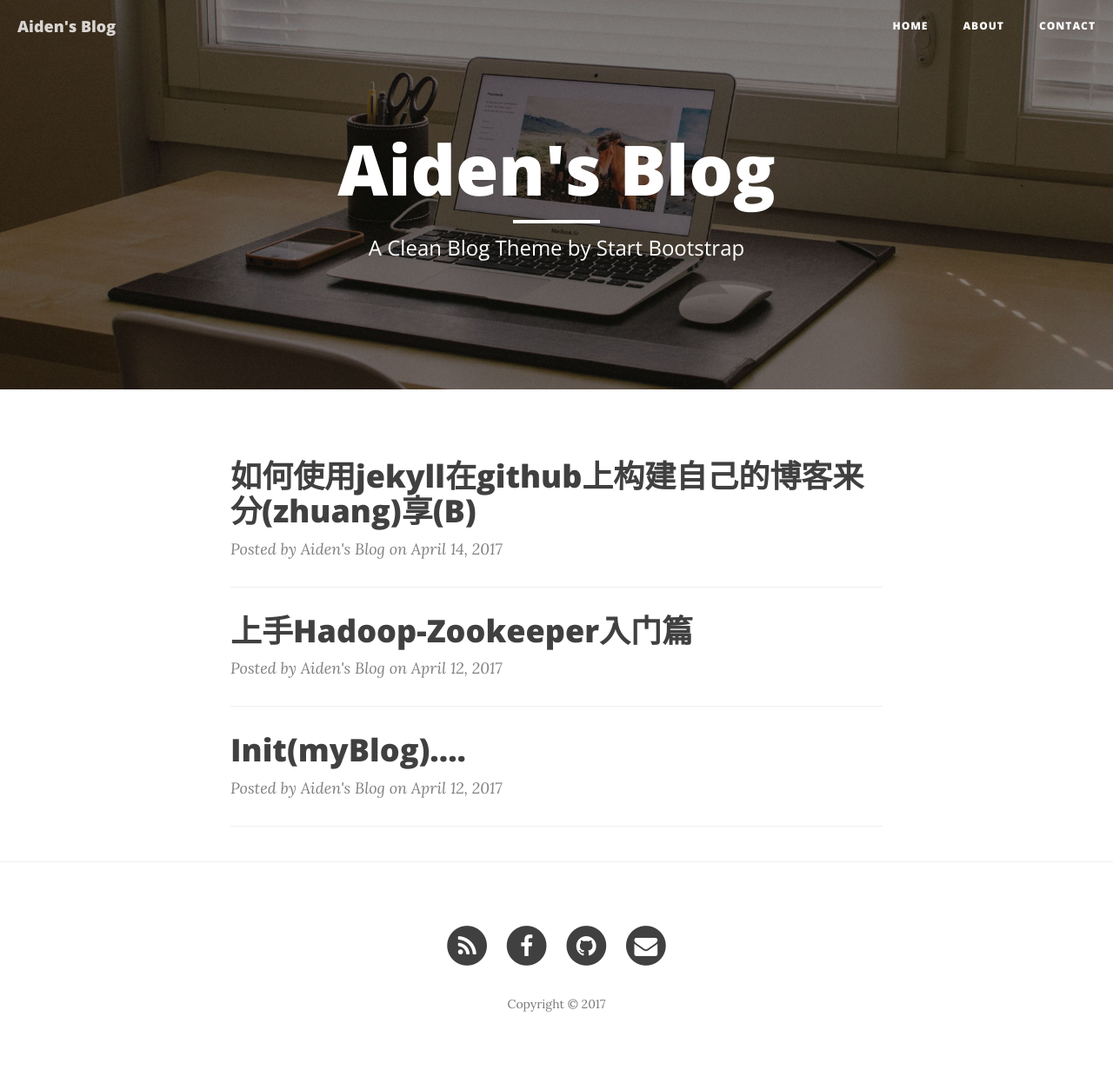
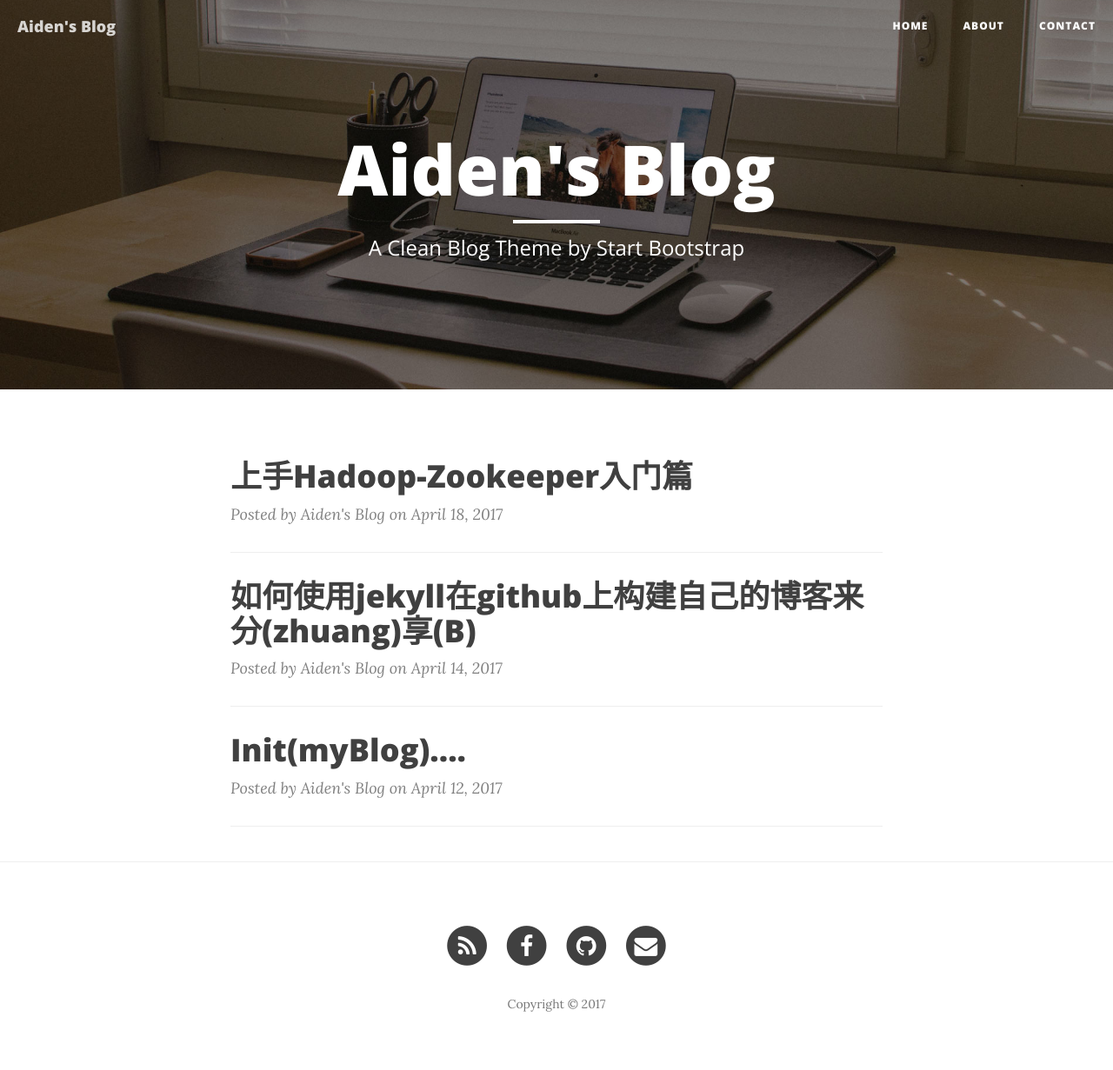
Before and after one commit to knightaiden/knight-aiden.github.io, a Jekyll site: the page built from index.html, in a window 1280 px wide. Shown: the whole page at 87% size. Built offline with Jekyll 4.4.1, drawn with Linux system fonts in a browser that asks for light colours; nearby versions of some CDN libraries; the list of posts is cut into pages by our own code.

Commit message:
更新博客发表时间

```diff
--- a/_posts/2017-04-18-Start_With_Zookeeper.md
+++ b/_posts/2017-04-18-Start_With_Zookeeper.md
@@ -1,7 +1,7 @@
 ---
 layout: post
 title: 上手Hadoop-Zookeeper入门篇
-date: 2017-04-12 16:46
+date: 2017-04-18 17:00
 comments: true
 external-url:
 categories: Tech-Hadoop
```
